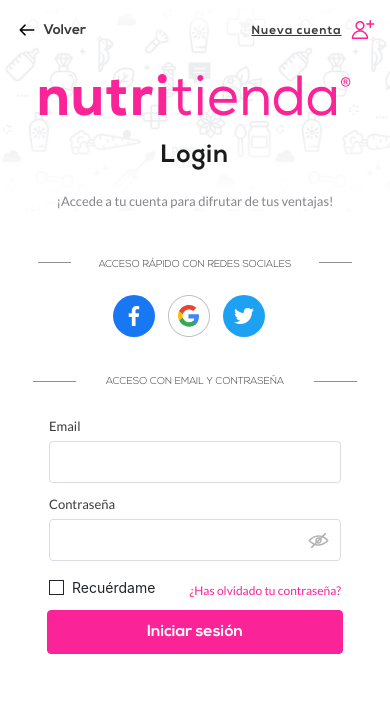
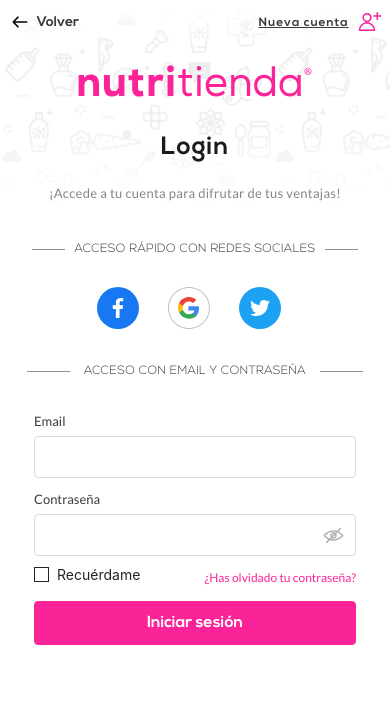
Before and after one commit to dgargantilla-webimpacto/TareaNutritienda, a website: page Tarea/index.html in a window 390 px wide. Drawn offline with Linux system fonts and the light colour scheme.

Commit message:
Terminamos el proyecto a espera de confirmacion

```diff
--- a/Tarea/css/style.css
+++ b/Tarea/css/style.css
@@ -9,7 +9,7 @@
   }
 
 
-@media screen and (max-width: 361px) {
+@media screen and (max-width: 376px) {
     html{
         height: 640px;
     }
@@ -62,16 +62,17 @@
     }
 
     .c1{
-        padding: 0px;
+
+        padding-left: 10px;
     }
     .filalogo{
-        width: 100%;
-        height: 50px;
+        width: 50%;
+        height: 40px;
         margin-top: 30px;
     }
     .filalogo img{
-        width: 60%;
-        height: 60%;
+        margin-top: 10px;
+        margin-left: 10px;
     }
     .filaLoguin{
         height: 30px;
@@ -80,7 +81,9 @@
 
         margin-top: 10px;
     }
-
+    .filaLoguin .col-4{
+        padding-top: 14px;
+    }
     .span3{
         width: 72px;
         height: 30px;
@@ -295,8 +298,8 @@
         margin-top: 30px;
     }
     .filalogo img{
-        width: 80%;
-        height: 80%;
+        width: 60%;
+        height: 60%;
     }
     .filaLoguin{
         height: 50px;
@@ -335,9 +338,9 @@
         font-size: 13px;
     }
     .span5{
-        width: 202px;
+        width: 250px;
         height: 12px;
-        font-size: 10px;
+        font-size: 12px;
     }
 
     p{
@@ -417,7 +420,7 @@
     }
     .span4{
         height: 20px;
-        font-size: 14px;
+        font-size: 13px;
         margin-top: 5px;
     }
     .span5{
@@ -569,9 +572,8 @@
 
 
     font-family: Lato-Regular;
-
+    letter-spacing: 0.3px;
     color: #84868A;
-    letter-spacing: 0;
     text-align: center;
     line-height: 20px;
 }
@@ -588,7 +590,7 @@
 .span5{
     display: inline-block;
     /* margin-right: 10px; */
-
+    letter-spacing: 0.3px;
     font-family: Nexa-Bold;
 
     color: #3B3B3B;
@@ -602,13 +604,13 @@
 
 .hr{
     width: 33px;
-    margin-top: 11px;
+    margin: 5px;
     background: #9EA0A4;
 }
 
 .hr2{
     width: 43px;
-
+    margin: 0px;
     background: #9EA0A4;
 }
 
--- a/Tarea/index.html
+++ b/Tarea/index.html
@@ -32,17 +32,17 @@
                   <div class="row justify-content-center fila2">
 
                       <!-- fila de arriba -->
-                      <div class="row justify-content-around fila3 mt-3">
+                      <div class="row justify-content-around fila3 mt-2 mt-sm-3">
                         <!-- <div class="col-1">
 
                         </div> -->
-                        <div class="col-5 col-xs-5 col-sm-5 c1">
+                        <div class="col-5 col-xs-5 col-sm-5 pl-2 c1">
                           <img id="img1" src="img/go-back.svg">
                           <span class="span1">
                             Volver
                           </span>
                         </div>
-                        <div class="col-7 col-xs-7 col-sm-7 c">
+                        <div class="col-7 col-xs-7 col-sm-7 pr-2 c">
                           <span class="span2">
                             Nueva cuenta
                           </span>
@@ -75,7 +75,7 @@
 
                       <div class="container cf">
 
-                        <div class="row justify-content-center align-items-center mt-3  filaA2">
+                        <div class="row justify-content-center align-items-center mt-3 mt-sm-4  filaA2">
                           <hr class="hr">
                           <span class="span5">ACCESO RÁPIDO CON REDES SOCIALES</span>
                           <hr class="hr">
@@ -84,14 +84,14 @@
                           <div class="col-1 p-0"><hr class="hr"></div>   -->
                         </div>
 
-                        <div class="row justify-content-center mt-3 filaA3">
-                          <div class="col-2">
+                        <div class="row justify-content-center mt-4 filaA3">
+                          <div class="col-2 m-2 m-sm-1">
                             <img src="img/connect-Facebook-42px.svg">
                           </div>
-                          <div class="col-2">
+                          <div class="col-2 m-2 m-sm-1">
                             <img src="img/connect-Google-42px.svg">
                           </div>
-                          <div class="col-2">
+                          <div class="col-2 m-2 m-sm-1">
                             <img src="img/connect-Twitter-42px.svg">
                           </div>
                         </div>
@@ -101,9 +101,9 @@
 
 
                     <!-- Formulario -->
-                    <div class="row fila5">
+                    <div class="row mt-sm-3 fila5">
                       <div class="container c2 ">
-                        <div class="row justify-content-center align-items-center filaA2">
+                        <div class="row justify-content-center align-items-center mt-2 mt-sm-0 filaA2">
                           <!-- <div class="col-1 col-sm-1 p-0"><hr class="hr2"></div>
                           <div class="col-8 col-sm-8 p-0"><span class="span5">ACCESO CON EMAIL Y CONTRASEÑA</span></div>
                           <div class="col-1 col-sm-1 p-0"><hr class="hr2"></div>  -->
@@ -113,29 +113,23 @@
                         </div>
 
                         <div class="row justify-content-center filaF">
-                          <div class="col-10 col-sm-10 p-1">
-                          <div class="form-group mt-2 mb-0">
+                          <div class="col-11 col-sm-10 p-1">
+                          <div class="form-group mt-4 mt-sm-3 mb-0">
                             <label id="label" for="">Email</label>
                             <input type="text" id="email" class="form-control"  aria-describedby="helpId">
 
                             <div class="inner-addon right-addon" id="show_hide_password">
+
                               <label id="label" for="">Contraseña</label>
                               <input type="password" id="password" class="form-control"  aria-describedby="button-addon2">
-                              <!-- <button class="btn btn-white "><img src="img/hide.svg"></img></button> -->
                               <a href="" class="icone"><img class="" src="img/hide.svg"></a>
-
-                              <!-- <div class="input-group-append">
-                                <button class="btn btn-light glyphicon"><img src="img/hide.svg"></button>
-                              </div> -->
 
                               </div>
                             </div>
 
 
-                            <div class="row justify-content-between mt-3">
+                            <div class="row justify-content-between mt-2 mt-sm-3">
                               <div class="col-2">
-                                <!-- <input class="custom-radio-checkbox__input" type="checkbox" >
-                                <span class="custom-radio-checkbox__show custom-radio-checkbox__show--checkbox"></span> -->
                                 <label class="custom-radio-checkbox">
                                   <input class="custom-radio-checkbox__input" type="checkbox" >
                                   <span class="custom-radio-checkbox__show custom-radio-checkbox__show--checkbox"></span>
@@ -147,8 +141,8 @@
                               </div>
 
                             </div>
-                            <div class="row justify-content-center filabtn">
-                              <div class="col-11 p-0 mt-1 colbtn">
+                            <div class="row justify-content-center mt-2 mt-sm-0 filabtn">
+                              <div class="col-11 p-0 mt-sm-1 colbtn">
                                 <button type="button" class="btn btn-primary p-0 btn-block" id="boton">Iniciar sesión</button>
                               </div>
 
@@ -172,35 +166,5 @@
 
 
       <script src="js/showPass.js"></script>
-      <script>
-        // $(document).ready(function() {
-        //   $("#show_hide_password a").on('click', function(event) {
-        //     event.preventDefault();
-        //     if($('#show_hide_password input').attr("type") == "text"){
-        //       $('#show_hide_password input').attr('type', 'password');
-        //       $('#show_hide_password img').replaceWith('<img src="img/hide.svg">');
-        //       // $('#show_hide_password i').removeClass( "fa-eye" );
-        //     }else if($('#show_hide_password input').attr("type") == "password"){
-        //       $('#show_hide_password input').attr('type', 'text');
-        //       // $('#show_hide_password i').removeClass( "fa-eye-slash" );
-        //       $('#show_hide_password img').replaceWith( '<img src="img/show.svg">' );
-        //     }
-        //   });
-        // });
-
-
-        // $(function(){
-        //   $(".checkbox").click(function(){
-        //     console.log("whatever"+this);
-        //     $(this).removeClass("")
-        //     .addClass('checked')
-        //   });
-        // });
-        // $(document).ready(function(){
-        //   $('input:radio').screwDefaultButtons({
-        //     cheked:"url(img/check_for_checkbox.svg)"
-        //   })
-        // });
-      </script>
   </body>
 </html>
```
